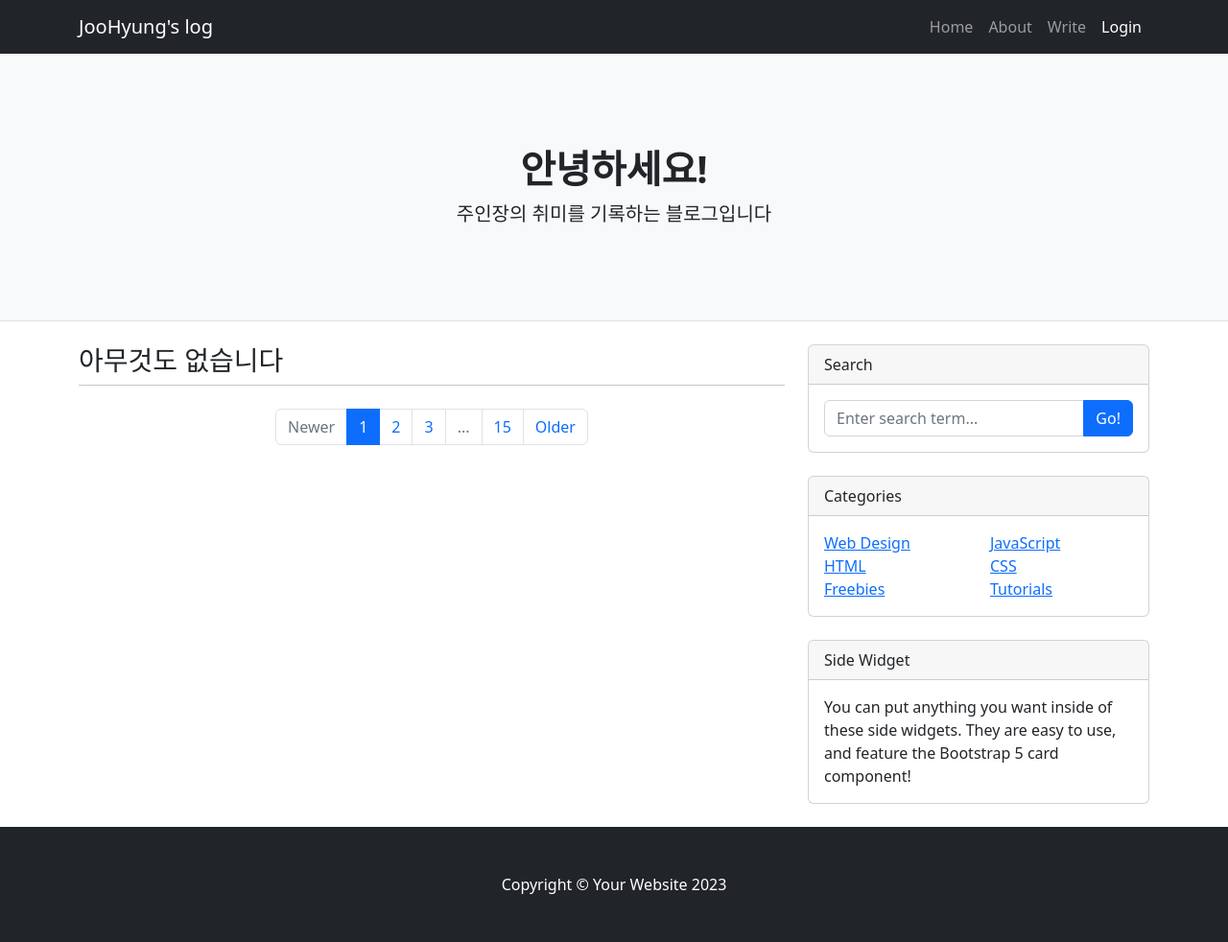
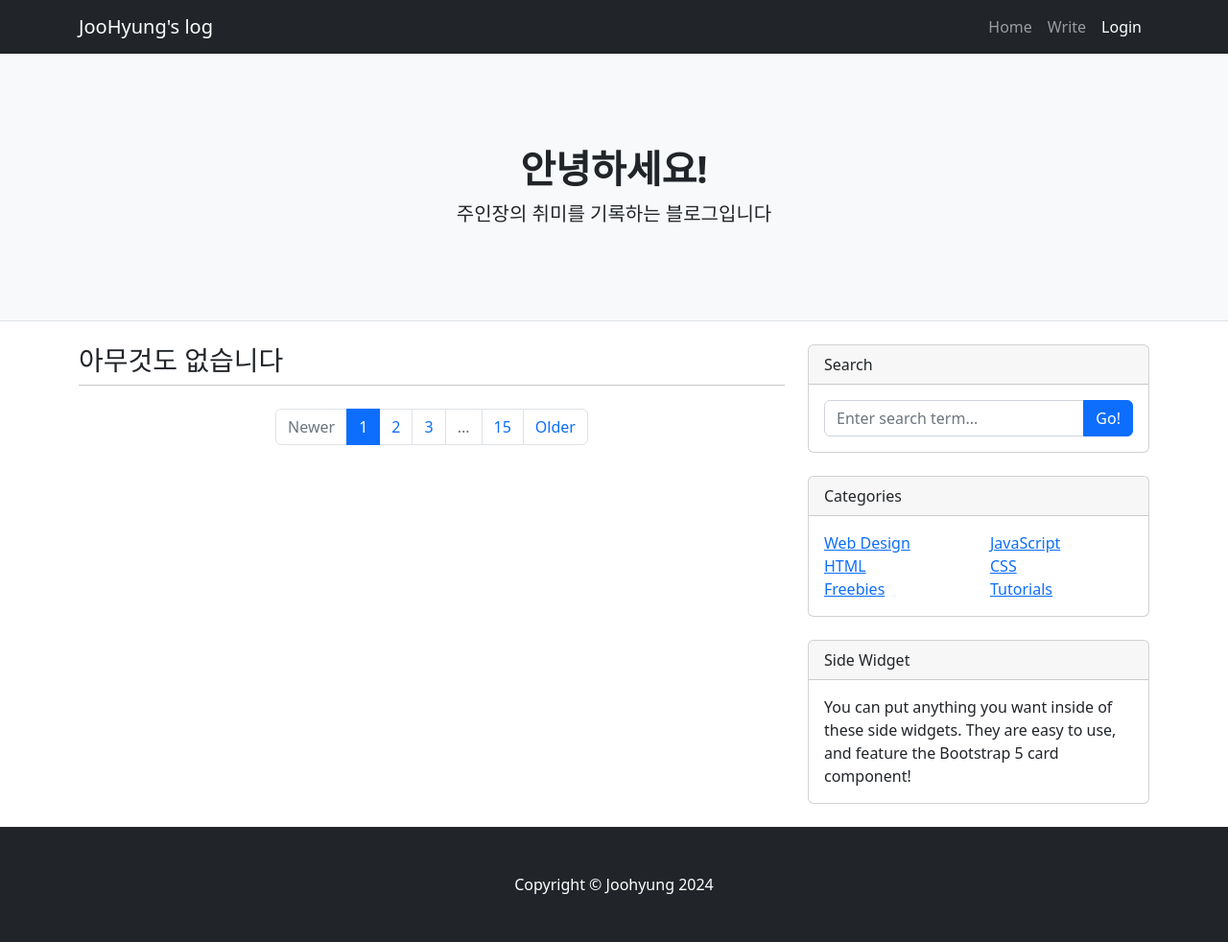
Before and after one commit to JoohyungDev/movie-review-blog, a Django app: page /blog/ in a window 1280 px wide. Shown: the whole page at 96% size. Run offline with Django 5.2, Linux system fonts and the light colour scheme; data that the repository does not hold is empty; some libraries are stand-ins or nearby versions.

Commit message:
about 페이지 제거 및 푸터 글씨 변경

```diff
--- a/blog/templates/blog/post_detail.html
+++ b/blog/templates/blog/post_detail.html
@@ -23,7 +23,6 @@
                 <div class="collapse navbar-collapse" id="navbarSupportedContent">
                     <ul class="navbar-nav ms-auto mb-2 mb-lg-0">
                         <li class="nav-item"><a class="nav-link" href="{% url 'post_list' %}">Home</a></li>
-                        <li class="nav-item"><a class="nav-link" href="#!">About</a></li>
                         <li class="nav-item"><a class="nav-link" href="#!">Write</a></li>
                         <li class="nav-item"><a class="nav-link" aria-current="page" href="#">Login</a></li>
                     </ul>
@@ -162,7 +161,7 @@
         </div>
         <!-- Footer-->
         <footer class="py-5 bg-dark">
-            <div class="container"><p class="m-0 text-center text-white">Copyright &copy; Your Website 2023</p></div>
+            <div class="container"><p class="m-0 text-center text-white">Copyright &copy; Joohyung 2024</p></div>
         </footer>
         <!-- Bootstrap core JS-->
         <script src="https://cdn.jsdelivr.net/npm/bootstrap@5.2.3/dist/js/bootstrap.bundle.min.js"></script>
--- a/blog/templates/blog/post_list.html
+++ b/blog/templates/blog/post_list.html
@@ -21,7 +21,6 @@
                 <div class="collapse navbar-collapse" id="navbarSupportedContent">
                     <ul class="navbar-nav ms-auto mb-2 mb-lg-0">
                         <li class="nav-item"><a class="nav-link" href="#">Home</a></li>
-                        <li class="nav-item"><a class="nav-link" href="#!">About</a></li>
                         <li class="nav-item"><a class="nav-link" href="#!">Write</a></li>
                         <li class="nav-item"><a class="nav-link active" aria-current="page" href="#">Login</a></li>
                     </ul>
@@ -172,7 +171,7 @@
         </div>
         <!-- Footer-->
         <footer class="py-5 bg-dark">
-            <div class="container"><p class="m-0 text-center text-white">Copyright &copy; Your Website 2023</p></div>
+            <div class="container"><p class="m-0 text-center text-white">Copyright &copy; Joohyung 2024</p></div>
         </footer>
         <!-- Bootstrap core JS-->
         <script src="https://cdn.jsdelivr.net/npm/bootstrap@5.2.3/dist/js/bootstrap.bundle.min.js"></script>
--- a/config/urls.py
+++ b/config/urls.py
@@ -6,6 +6,7 @@ from django.conf.urls.static import static
 
 urlpatterns = [
     path("admin/", admin.site.urls),
+    path("", include("blog.urls")),
     path("blog/", include("blog.urls")),
 ]
 
```
